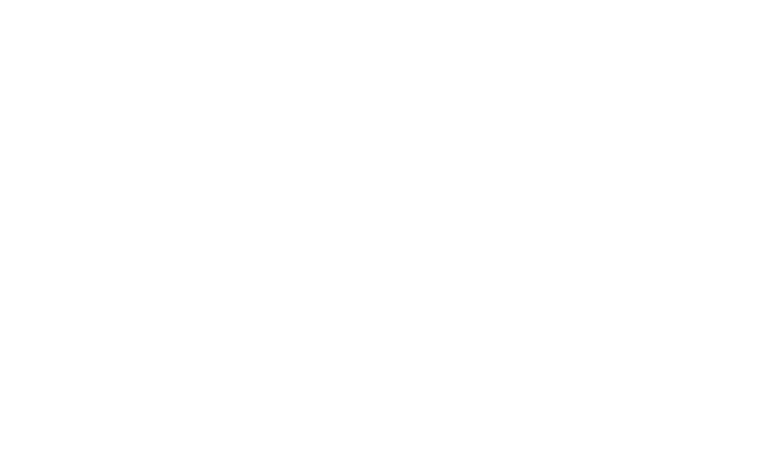
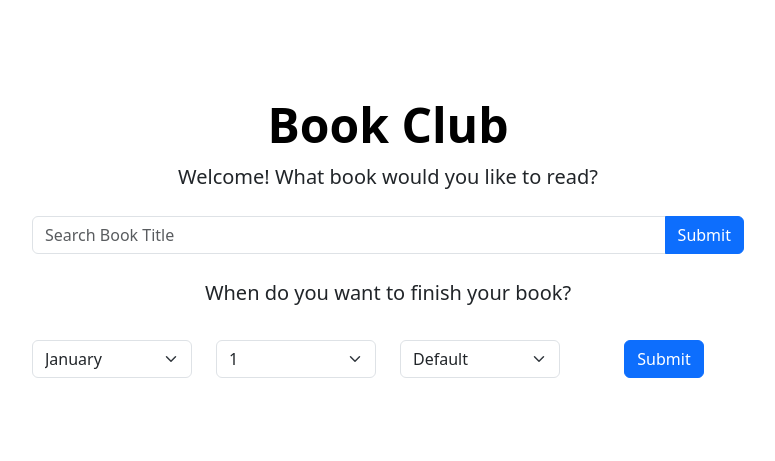
Before and after one commit to rachel-lyy/ajax-project, a website: page index.html in a window 1280 px wide. Shown: the whole page, without its empty margins (252-1027 px from the left). Drawn offline with nearby package versions, Linux system fonts and the light colour scheme.

Commit message:
Added user data

```diff
--- a/index.html
+++ b/index.html
@@ -1,20 +1,114 @@
 <!DOCTYPE html>
 <html lang="en">
+
 <head>
   <meta charset="UTF-8">
   <meta name="viewport" content="width=device-width, initial-scale=1.0">
-  <title>AJAX Project</title>
+  <title>Book Club</title>
   <link rel="icon" href="images/favicon.ico">
   <link rel="stylesheet" href="css/reset.css">
   <link rel="stylesheet" href="css/layout.css">
   <link rel="stylesheet" href="css/styles.css">
+  <link href="https://cdn.jsdelivr.net/npm/bootstrap@5.3.0-alpha3/dist/css/bootstrap.min.css" rel="stylesheet"
+    integrity="sha384-KK94CHFLLe+nY2dmCWGMq91rCGa5gtU4mk92HdvYe+M/SXH301p5ILy+dN9+nJOZ" crossorigin="anonymous">
 </head>
+
 <body>
-  <header>
-  </header>
-  <main>
-  </main>
+  <div class="container text-center">
+    <div class="px-4 py-5 my-5 text-center">
+      <h1 class="display-5 fw-bold text-body-emphasis">Book Club</h1>
+      <div class="col-lg-8 mx-auto center">
+        <p class="lead mb-4">Welcome! What book would you like to read?</p>
+        <form id="myForm" class="row row-cols-lg-auto g-3 align-items-center">
+          <label class="visually-hidden" for="inlineFormInputGroupUsername">Search Book Title</label>
+          <div class="input-group">
+            <input type="text" class="form-control" id="search" placeholder="Search Book Title">
+            <input class="btn btn-primary" type="submit" value="Submit">
+          </div>
+        </form>
+        <p class="lead my-4">When do you want to finish your book?</p>
+        <div class="row my-4">
+          <div class="col-lg-3 my-2 needs-validation">
+            <select class="form-select" aria-label="Default select example" id="validationCustom01" required>
+              <option value="1" selected>January</option>
+              <option value="2">February</option>
+              <option value="3">March</option>
+              <option value="4">April</option>
+              <option value="5">May</option>
+              <option value="6">June</option>
+              <option value="7">July</option>
+              <option value="8">August</option>
+              <option value="9">September</option>
+              <option value="10">October</option>
+              <option value="11">November</option>
+              <option value="12">December</option>
+            </select>
+            <div class="invalid-feedback">
+              Please select a valid month.
+            </div>
+          </div>
+          <div class="col-lg-3 my-2">
+            <select class="form-select" aria-label="Default select example" id="validationCustom02" required>
+              <option value="1" selected>1</option>
+              <option value="2">2</option>
+              <option value="3">3</option>
+              <option value="4">4</option>
+              <option value="5">5</option>
+              <option value="6">6</option>
+              <option value="7">7</option>
+              <option value="8">8</option>
+              <option value="9">9</option>
+              <option value="10">10</option>
+              <option value="11">11</option>
+              <option value="12">12</option>
+              <option value="13">13</option>
+              <option value="14">14</option>
+              <option value="15">15</option>
+              <option value="16">16</option>
+              <option value="17">17</option>
+              <option value="18">18</option>
+              <option value="19">19</option>
+              <option value="20">20</option>
+              <option value="21">21</option>
+              <option value="22">22</option>
+              <option value="23">23</option>
+              <option value="24">24</option>
+              <option value="25">25</option>
+              <option value="26">26</option>
+              <option value="27">27</option>
+              <option value="28">28</option>
+              <option value="29">29</option>
+              <option value="30">30</option>
+              <option value="31">31</option>
+            </select>
+            <div class="invalid-feedback">
+              Please select a valid date.
+            </div>
+          </div>
+          <div class="col-lg-3 my-2">
+            <select class="form-select" aria-label="Default select example" id="validationCustom03" required>
+              <option value="default" selected>Default</option>
+              <option value="2023">2023</option>
+              <option value="2024">2024</option>
+              <option value="2025">2025</option>
+              <option value="2026">2026</option>
+            </select>
+            <div class="invalid-feedback">
+              Please select a valid year.
+            </div>
+          </div>
+          <div class="col-lg-3 my-2">
+            <button class="btn btn-primary" id="theDateBtn">Submit</button>
+          </div>
+        </div>
+      </div>
+    </div>
+  </div>
   <script src="js/data.js"></script>
   <script src="js/main.js"></script>
+  <script src="https://cdn.jsdelivr.net/npm/bootstrap@5.3.0-alpha3/dist/js/bootstrap.bundle.min.js"
+    integrity="sha384-ENjdO4Dr2bkBIFxQpeoTz1HIcje39Wm4jDKdf19U8gI4ddQ3GYNS7NTKfAdVQSZe"
+    crossorigin="anonymous"></script>
 </body>
+
 </html>
--- a/js/data.js
+++ b/js/data.js
@@ -1 +1,36 @@
 /* exported data */
+var form = document.getElementById('myForm');
+form.addEventListener('submit', function (e) {
+  e.preventDefault();
+  // take search terms and process it
+  // var formValue = document.querySelector('#search').value.split(' ').join('+');
+
+  // create results
+  getJSON();
+  function getJSON(processSearch) {
+    const xhr = new XMLHttpRequest();
+    xhr.open('GET', 'https://www.googleapis.com/books/v1/volumes?q=' + processSearch + '&key=AIzaSyBi2qjgitOmNBWMLT-kqGh7yr4I84SZYkY');
+    xhr.responseType = 'json';
+    xhr.addEventListener('load', function () {
+      // console.log(xhr.status);
+      // console.log(xhr.response);
+      // console.log('Book Title: ' + xhr.response.items[0].volumeInfo.title);
+      // console.log('Book Author: ' + xhr.response.items[0].volumeInfo.authors);
+      // console.log('Book Pages: ' + xhr.response.items[0].volumeInfo.pageCount);
+    });
+    xhr.send();
+  }
+});
+
+// save user read by date
+
+var dateBtn = document.getElementById('theDateBtn');
+dateBtn.addEventListener('click', saveTheDate);
+function saveTheDate() {
+  // var month = document.querySelector('#validationCustom01').value;
+  // var date = document.querySelector('#validationCustom02').value;
+  // var year = document.querySelector('#validationCustom03').value;
+  // console.log(month);
+  // console.log(date);
+  // console.log(year);
+}
--- a/js/main.js
+++ b/js/main.js
@@ -0,0 +1,19 @@
+
+// Example starter JavaScript for disabling form submissions if there are invalid fields
+(() => {
+  'use strict';
+
+  // Fetch all the forms we want to apply custom Bootstrap validation styles to
+  const forms = document.querySelectorAll('.needs-validation');
+
+  // Loop over them and prevent submission
+  Array.from(forms).forEach(form => {
+    form.addEventListener('submit', event => {
+      if (!form.checkValidity()) {
+        event.preventDefault();
+        event.stopPropagation();
+      }
+      form.classList.add('was-validated');
+    }, false);
+  });
+})();
--- a/package.json
+++ b/package.json
@@ -22,5 +22,8 @@
     "stylelint-config-recommended": "^9.0.0",
     "stylelint-config-standard": "^27.0.0"
   },
-  "license": "ISC"
+  "license": "ISC",
+  "dependencies": {
+    "bootstrap": "^5.3.0-alpha3"
+  }
 }
```
Also changed, not shown: dashboard.html (added, +22 -0 lines), 2 other files.
